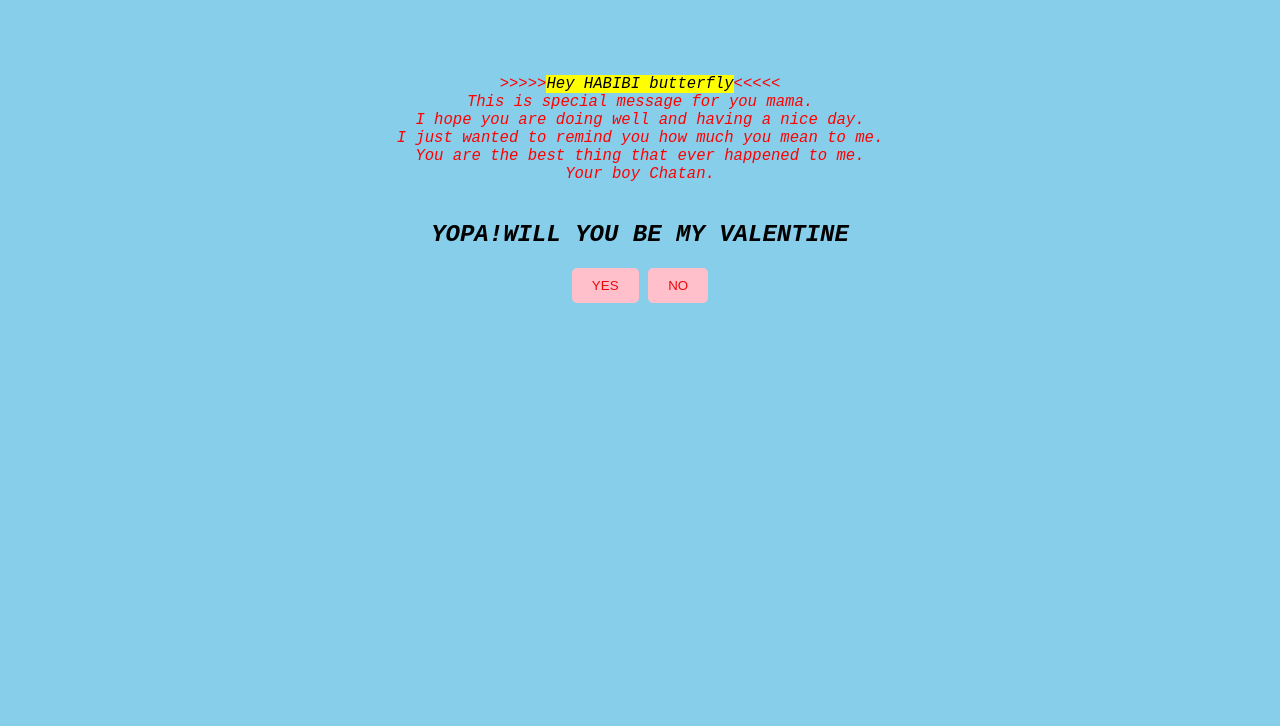
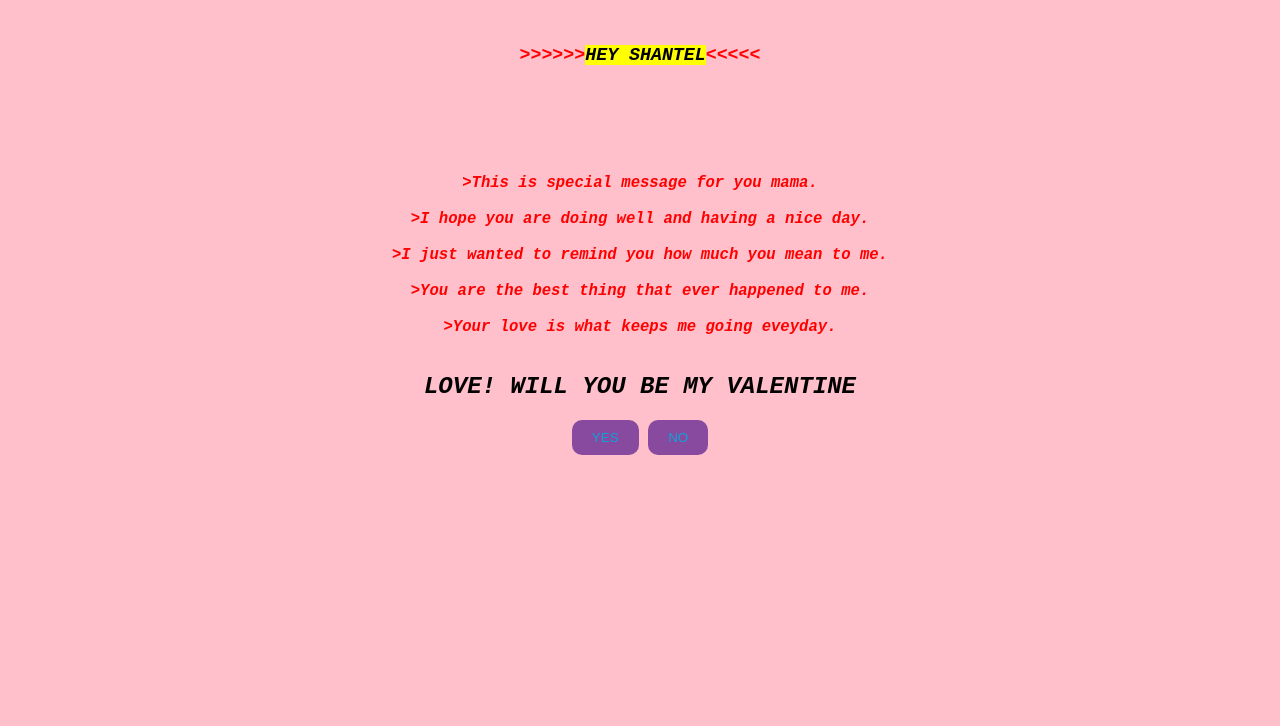
Before and after one commit to chatan-bit/Chatan, a plain HTML site: page index.html in a window 1280 px wide. Shown: the part 74-800 px from the top of the page. Drawn offline with Linux system fonts and the light colour scheme.

Commit message:
Add files via upload

```diff
--- a/index.html
+++ b/index.html
@@ -2,45 +2,50 @@
 <html lang="en">
 <head>
     <meta charset="UTF-8">
-    <title>Chatan</title>
+    <title>Lesher</title>
 
     <style>
         .butt {
-            background-color: pink;
-            color: rgb(237, 7, 7);
+            background-color: rgb(135, 74, 159);
+            color: rgb(15, 163, 216);
             padding: 10px 20px;
             border: none;
-            border-radius: 5px;
+            border-radius: 10px;
             cursor: pointer;
         }
     </style>
 </head>
 
-<body style="background-color: #87CEEB; text-align: center; font-family: 'Courier New', Courier, monospace;">
+<body style="background-color: pink; text-align: center; font-family: 'Courier New', Courier, monospace;">
 
-<h1 style="color: dodgerblue;">Welcome to Chatan Special Message</h1>
+<h1 style="color: rgb(47, 200, 179);"></h1>SPECIAL MESSAGE THE LOML SHANTIEL #leshar</h1>
 
 <br><br>
+<hr>
+<pre style="color: red;font-size:larger;">
+<i><b>
+<H3>>>>>>><mark>HEY SHANTEL</mark><<<<<</H3>
+<br><br><br>
+>This is special message for you mama.
 
-<pre style="color: red;font-size: larger;">
-<i>
->>>>><mark>Hey HABIBI butterfly</mark><<<<<
-This is special message for you mama.
-I hope you are doing well and having a nice day.
-I just wanted to remind you how much you mean to me.
-You are the best thing that ever happened to me.
-Your boy Chatan.
-</i>
+>I hope you are doing well and having a nice day.
+
+>I just wanted to remind you how much you mean to me.
+
+>You are the best thing that ever happened to me.
+
+>Your love is what keeps me going eveyday.
+</b></i>
 </pre>
 
-<h2><b><i>YOPA!WILL YOU BE MY VALENTINE</i></b></h2>
+<h2><b><i>LOVE! WILL YOU BE MY VALENTINE</i></b></h2>
 
 <button class="butt" onclick="sayYes()">YES</button>
 <button class="butt" id="noBtn">NO</button>
 
 <script>
 function sayYes() {
-    alert("Just kidding!I knew it 😎❤️");
+    alert("You the sweetest mamasita 😎❤️");
 }
 
 let noButton = document.getElementById("noBtn");
```
